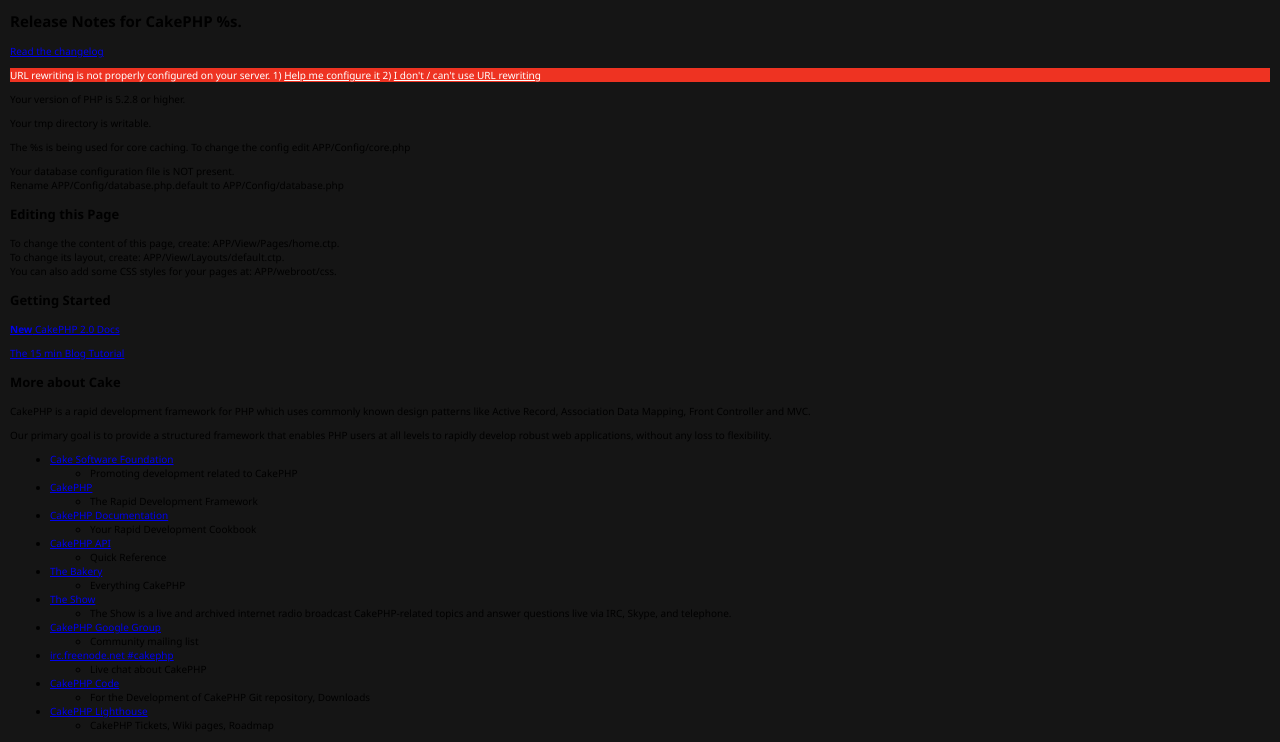
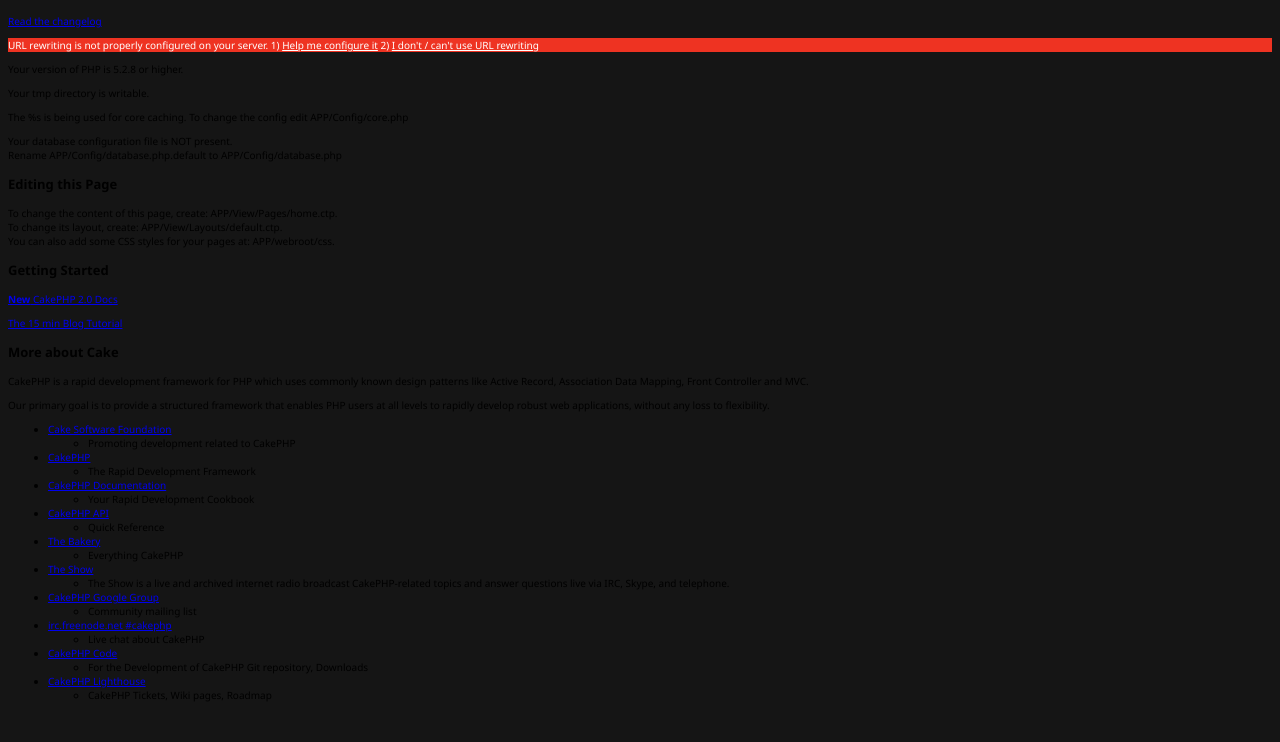
Before and after one commit to daudmabena/real-estate-dashboard, a CakePHP app: the page made by app/View/Pages/home.ctp in a window 1280 px wide. Shown: the part 289-1031 px from the top of the page. After the commit the page ends 990 px from the top, so only its background shows below. Run offline with PHP 8.4 and a stand-in for CakePHP, Linux system fonts and the light colour scheme; the template is opened without the code that fills it, so the values that code supplies are empty; some libraries are stand-ins or nearby versions.

Commit message:
layout fixes

```diff
--- a/app/View/Layouts/default.ctp
+++ b/app/View/Layouts/default.ctp
@@ -135,7 +135,6 @@
 		<!--<div id="header">
 			<h1><?php echo $this->Html->link($cakeDescription, 'http://cakephp.org'); ?></h1>
 		</div>-->
-		<br><br>
 		<div id="content">
 			<?php echo $this->Session->flash(); ?>
 			<?php echo $this->fetch('content'); ?>
--- a/app/webroot/css/demoPages.css
+++ b/app/webroot/css/demoPages.css
@@ -2,7 +2,6 @@
 body {
 	font-family: "Segoe UI", Frutiger, Tahoma, "Helvetica", "Helvetica Neue", Arial, sans-serif;
 	font-size:62.5%;
-	margin: 10px;
 }
 
 #demoHeader {
```
